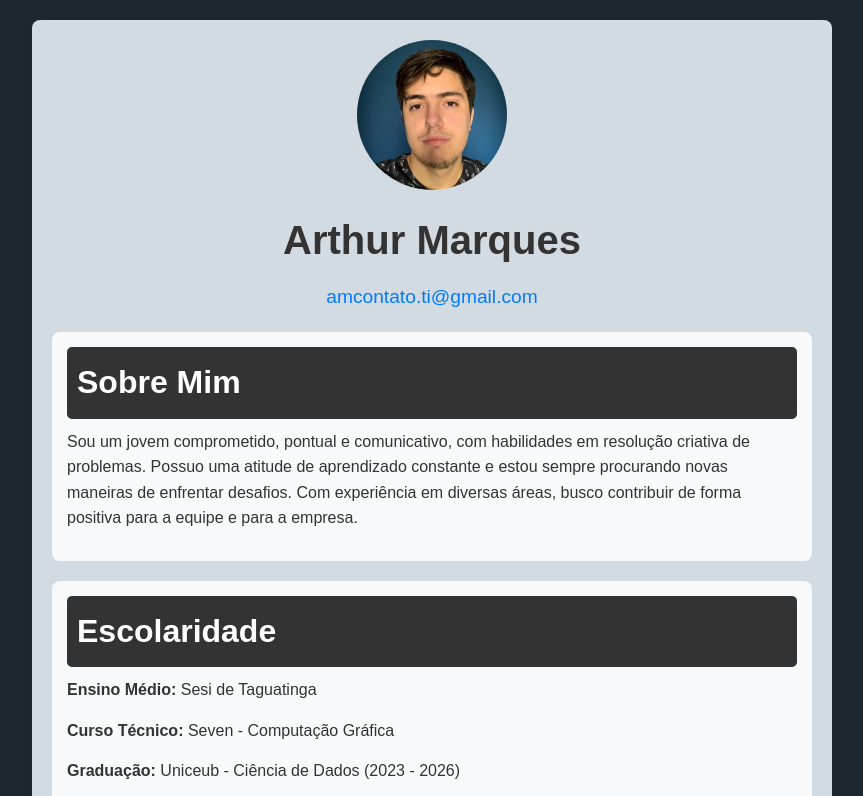
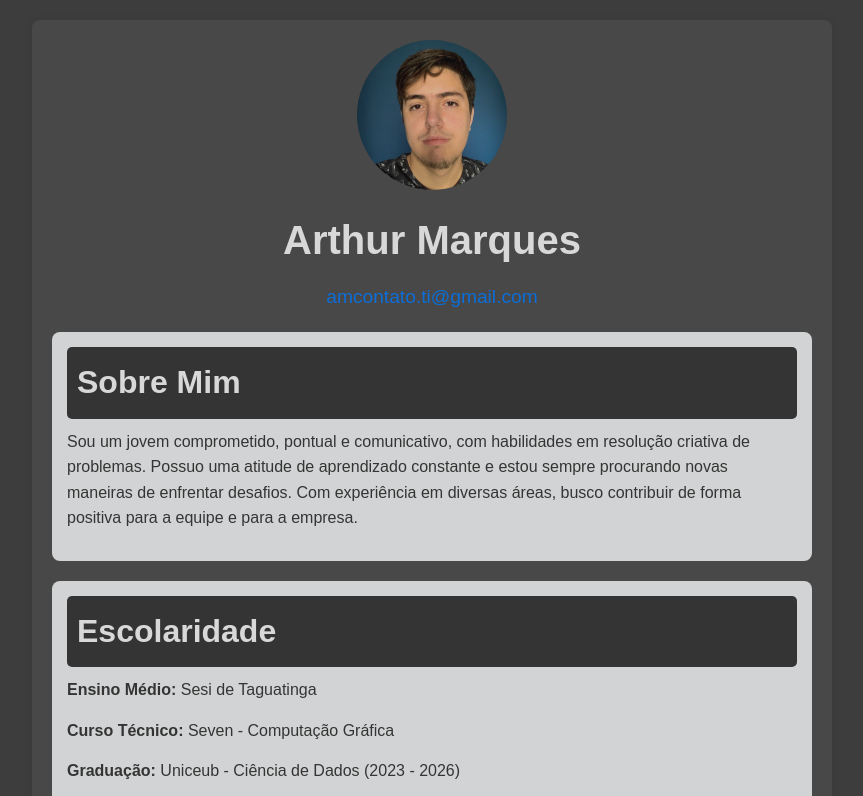
Before and after one commit to Amarqueso/Amarqueso.github.io, a plain HTML site: page index.html in a window 1280 px wide. Shown: the top 796 px of the page, without its empty margins (208-1071 px from the left). Drawn offline with Linux system fonts and the light colour scheme.

Commit message:
alterada

```diff
--- a/css/styles.css
+++ b/css/styles.css
@@ -6,9 +6,11 @@
     font-family: Arial, sans-serif;
 }
 
+
+
 /* Estilos gerais */
 body {
-    background-color: #1e272e;
+    background-color: #3d3d3d;
     color: #333;
     line-height: 1.6;
 }
@@ -17,10 +19,11 @@ body {
 .container {
     max-width: 800px;
     margin: 20px auto;
-    background: #d2dae2;
+    background: #4b4b4b;
     padding: 20px;
     border-radius: 8px;
     box-shadow: 0 0 10px rgba(0, 0, 0, 0.1);
+    opacity: 80%;
 }
 
 /* Header */
@@ -38,11 +41,12 @@ header img {
 header h1 {
     font-size: 2.5em;
     margin: 10px 0;
+    color: #ffffff;
 }
 
 header p {
     font-size: 1.2em;
-    color: #666;
+    color: #ffffff;
 }
 
 /* Links */
```
